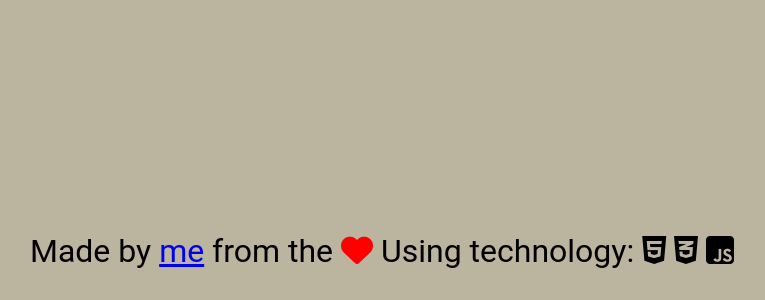
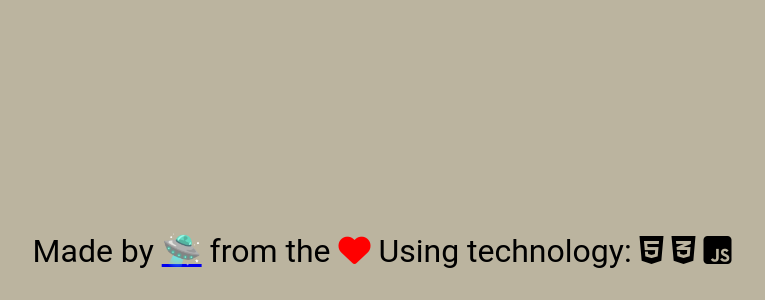
Before and after one commit to tomaszwresilo/caesarcipher, a website built with Parcel: page index.html in a window 1280 px wide. Shown: the part 1982-2282 px from the top of the page, without its empty margins (258-1023 px from the left). Built offline with nearby package versions, Linux system fonts and the light colour scheme.

Commit message:
modify text in footer

```diff
--- a/index.html
+++ b/index.html
@@ -32,7 +32,7 @@
 
 
     <footer>
-        <p>Made by <a href="https://github.com/tomaszwresilo">me</a> from the <i class="fas fa-heart"></i> Using
+        <p>Made by <a href="https://github.com/tomaszwresilo">🛸</a> from the <i class="fas fa-heart"></i> Using
             technology: <i class="fab fa-html5"></i> <i class="fab fa-css3-alt"></i> <i class="fab fa-js-square"></i>
         </p>
     </footer>
```
